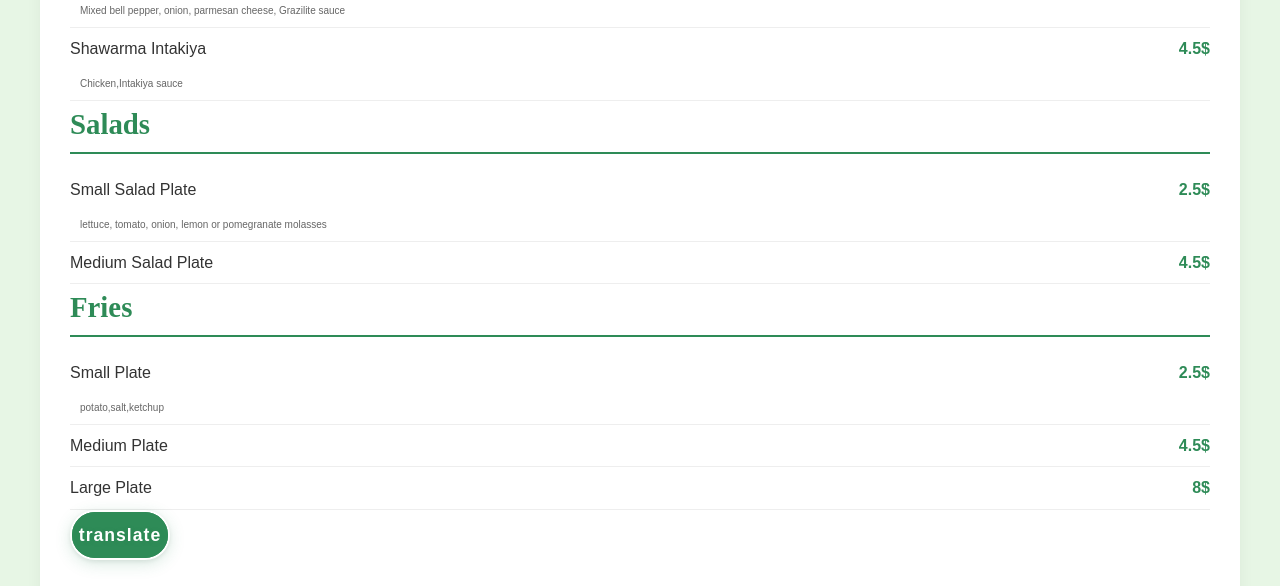
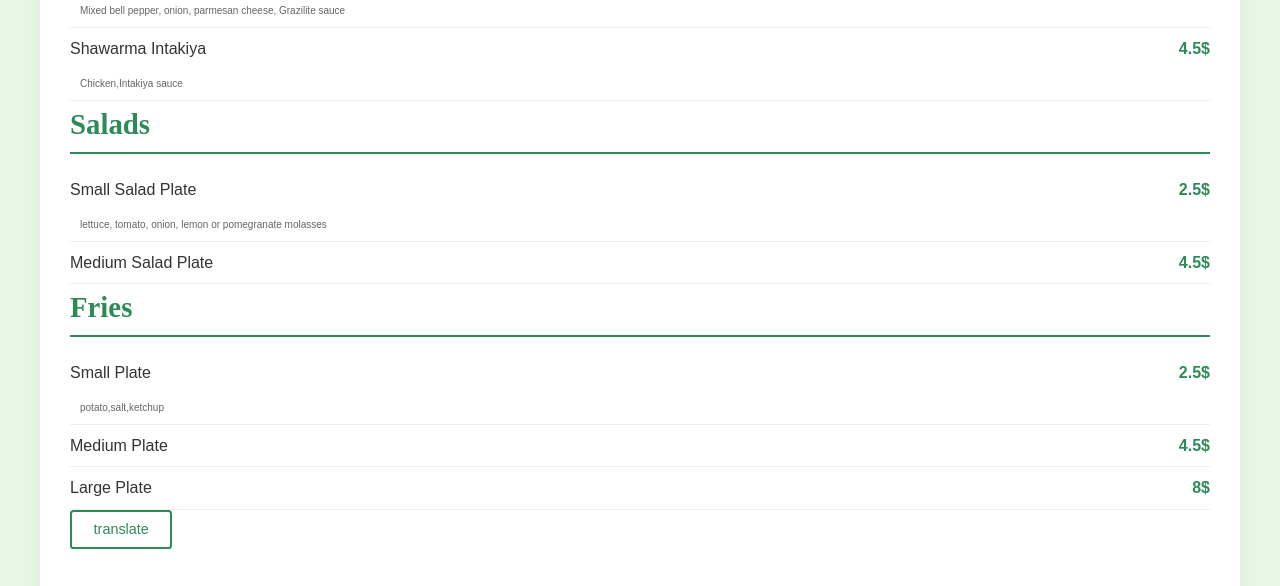
Before and after one commit to rakanzeytouni/menu, a plain HTML site: page index.html in a window 1280 px wide. Shown: the part 1203-1789 px from the top of the page. Drawn offline with Linux system fonts and the light colour scheme.

Commit message:
new button style

```diff
--- a/style.css
+++ b/style.css
@@ -146,33 +146,63 @@
      /* ...existing code... */
 
 /* ...existing code... */
-.drinks{
+/* From Uiverse.io by Randdose */
+.drinks {
+  all: unset;
+  display: flex;
+  align-items: center;
+  position: relative;
+  padding: 0.4em 1.5em; /* Reduced padding */
+  border:#2e8b57 solid 0.15em;
+  border-radius: 0.25em;
+  color: #2e8b57;;
+  font-size: 0.9em; /* Reduced font size */
+  cursor: pointer;
+  overflow: hidden;
+  transition: border 300ms, color 300ms;
+  user-select: none;
+}
 
-    background: #2e8b57;
-    color: #fff;
-    width: 100px;
-    height: 50px;
-    font-size: 1.1rem;
-    font-weight: bold;
-    cursor: pointer;
-    border-radius:50px;
-        transition: background 0.2s;
-        box-shadow: 0 4px 16px rgba(46, 139, 87, 0.18), 0 1.5px 4px rgba(0,0,0,0.08);
-        letter-spacing: 1px;
-        border: 2.5px solid #fff;
-        outline: 2px solid #2e8b57;
-        outline-offset: -4px;
-        text-shadow: 0 1px 6px rgba(46,139,87,0.12);
+.drinks:hover {
+  color: #212121;
+}
 
+.drinks:active {
+  border-color: teal;
+}
 
+.drinks::after, .drinks::before {
+  content: "";
+  position: absolute;
+  width: 6em; /* Reduced size of the circles */
+  aspect-ratio: 1;
+  background: mediumspringgreen;
+  opacity: 50%;
+  border-radius: 50%;
+  transition: transform 500ms, background 300ms;
+}
 
+.drinks::before {
+  left: 0;
+  transform: translateX(-6em); /* Adjusted to match new size */
 }
-.drinks:hover{
 
-            background: #78d09b;
-            transform: translateY(-3px);
+.drinks::after {
+  right: 0;
+  transform: translateX(6em); /* Adjusted to match new size */
+}
 
+.drinks:hover:before {
+  transform: translateX(-0.8em); /* Adjusted hover position */
+}
 
+.drinks:hover:after {
+  transform: translateX(0.8em); /* Adjusted hover position */
+}
+
+.drinks:active:before,
+.drinks:active:after {
+  background: teal;
 }
 .item-name {
      flex: 1;
```
